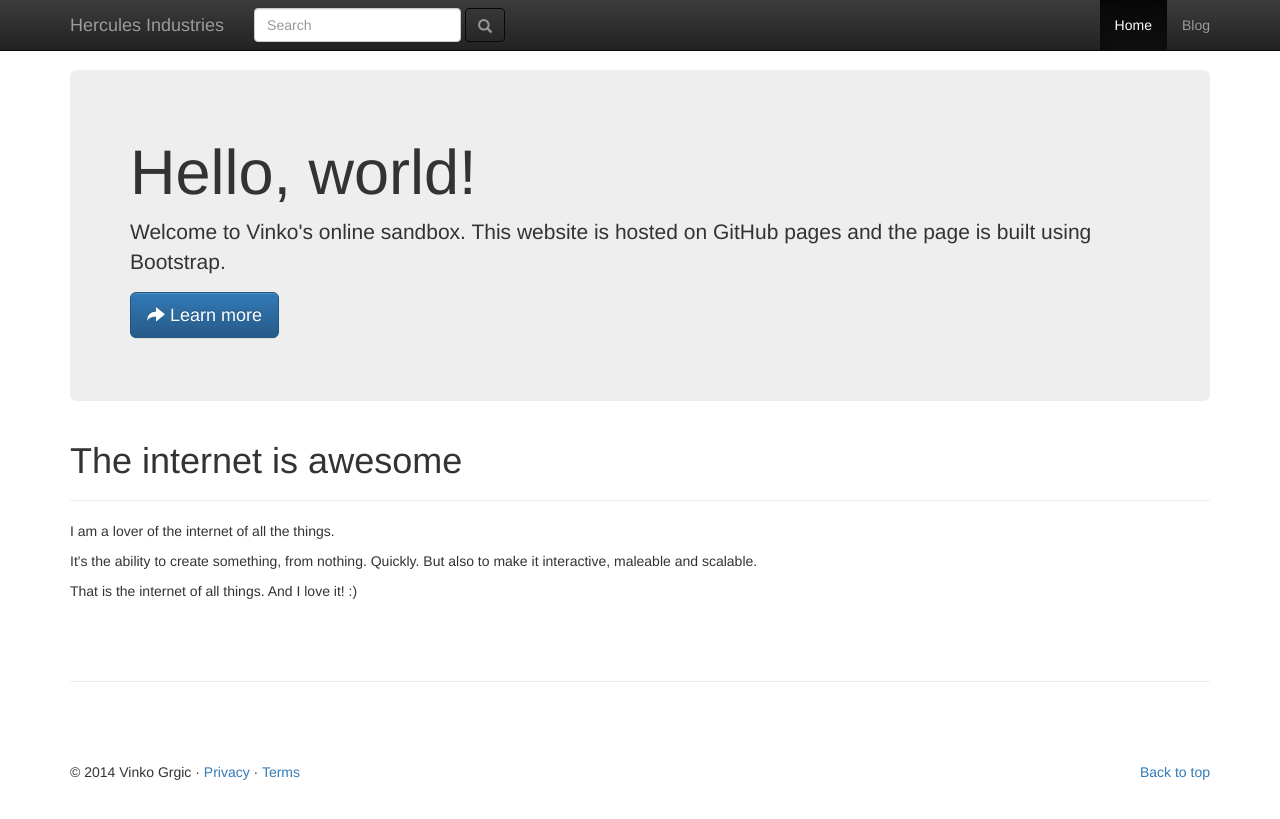
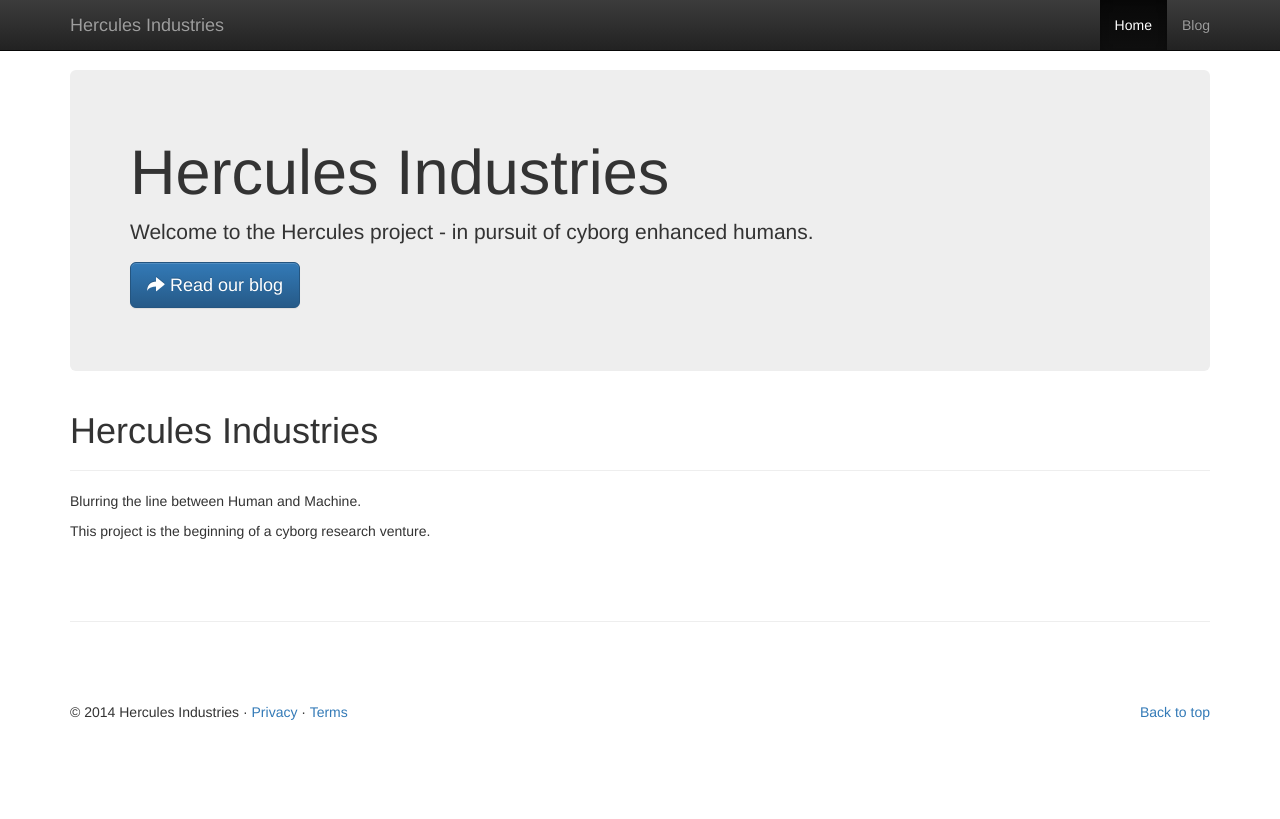
Before and after one commit to vinkogrgic/herculesindustries.co, a Jekyll site: the page index.html, which Jekyll copies as it is, in a window 1280 px wide. Shown: the top 819 px of the page. Built offline with Jekyll 4.4.1, drawn with Linux system fonts in a browser that asks for light colours; nearby versions of some CDN libraries.

Commit message:
Update home content

```diff
--- a/index.html
+++ b/index.html
@@ -4,7 +4,7 @@
     <meta charset="utf-8">
     <meta http-equiv="X-UA-Compatible" content="IE=edge">
     <meta name="viewport" content="width=device-width, initial-scale=1">
-    <title>VinkoGrgic.com - using basic Bootstrap template</title>
+    <title>Hercules Industries - using basic Bootstrap template</title>
 
     <!-- Bootstrap -->
     <!-- Latest compiled and minified CSS -->
@@ -37,12 +37,12 @@
             <a class="navbar-brand" href="/">Hercules Industries</a>
           </div>
           <div class="navbar-collapse collapse text-right">
-            <form class="navbar-form navbar-left" role="search">
+            <!--<form class="navbar-form navbar-left" role="search">
               <div class="form-group">
                 <input type="text" class="form-control" placeholder="Search">
               </div>
               <button type="submit" class="btn btn-navbar-inverse"><span class="glyphicon glyphicon-search icon-vertical-fix"></span></button>
-            </form>
+            </form>-->
             <ul class="nav navbar-nav navbar-right">
               <li class="active"><a href="/">Home</a></li>
               <li><a href="/blog">Blog</a></li>
@@ -67,24 +67,23 @@
 
         <!-- Main jumbotron for a primary marketing message or call to action -->
         <div class="jumbotron">
-          <h1>Hello, world!</h1>
-          <p>Welcome to Vinko's online sandbox. This website is hosted on GitHub pages and the page is built using Bootstrap.</p>
-          <p><a href="/about" class="btn btn-primary btn-lg" role="button"><span class="glyphicon glyphicon-share-alt icon-vertical-fix"></span> Learn more</a></p>
+          <h1>Hercules Industries</h1>
+          <p>Welcome to the Hercules project - in pursuit of cyborg enhanced humans.</p>
+          <p><a href="/blog" class="btn btn-primary btn-lg" role="button"><span class="glyphicon glyphicon-share-alt icon-vertical-fix"></span> Read our blog</a></p>
         </div>
 
         <div class="page-header">
-          <h1>The internet is awesome</h1>
+          <h1>Hercules Industries</h1>
         </div>
-        <p>I am a lover of the internet of all the things.</p>
-        <p>It's the ability to create something, from nothing. Quickly. But also to make it interactive, maleable and scalable.</p>
-        <p>That is the internet of all things. And I love it! :)</p>
+        <p>Blurring the line between Human and Machine.</p>
+        <p>This project is the beginning of a cyborg research venture.</p>
 
         <hr class="featurette-divider">
 
         <!-- FOOTER -->
         <footer>
           <p class="pull-right"><a href="#">Back to top</a></p>
-          <p>© 2014 Vinko Grgic · <a href="#">Privacy</a> · <a href="#">Terms</a></p>
+          <p>© 2014 Hercules Industries · <a href="#">Privacy</a> · <a href="#">Terms</a></p>
         </footer>
       </div> <!-- /container -->
 
```
